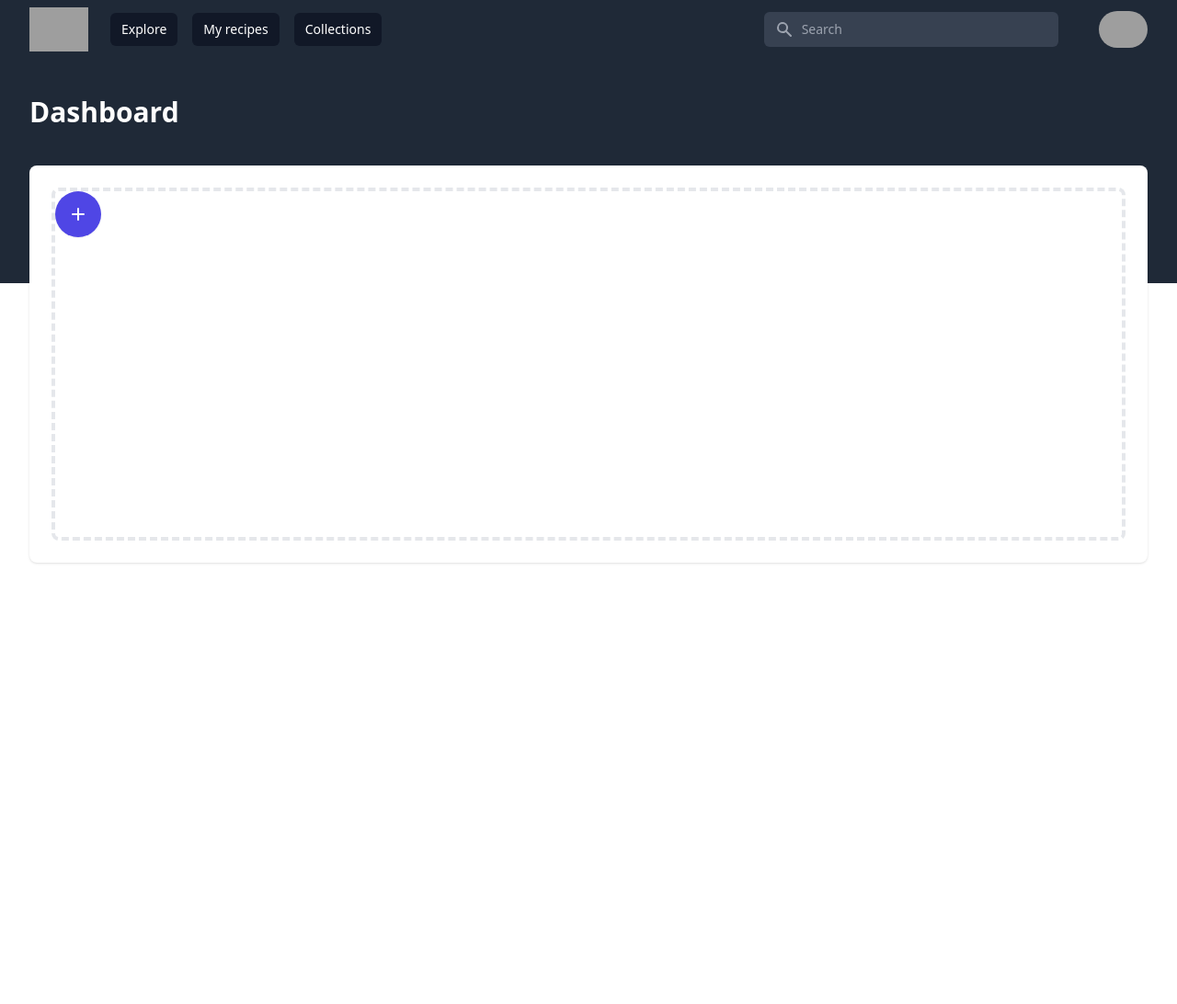
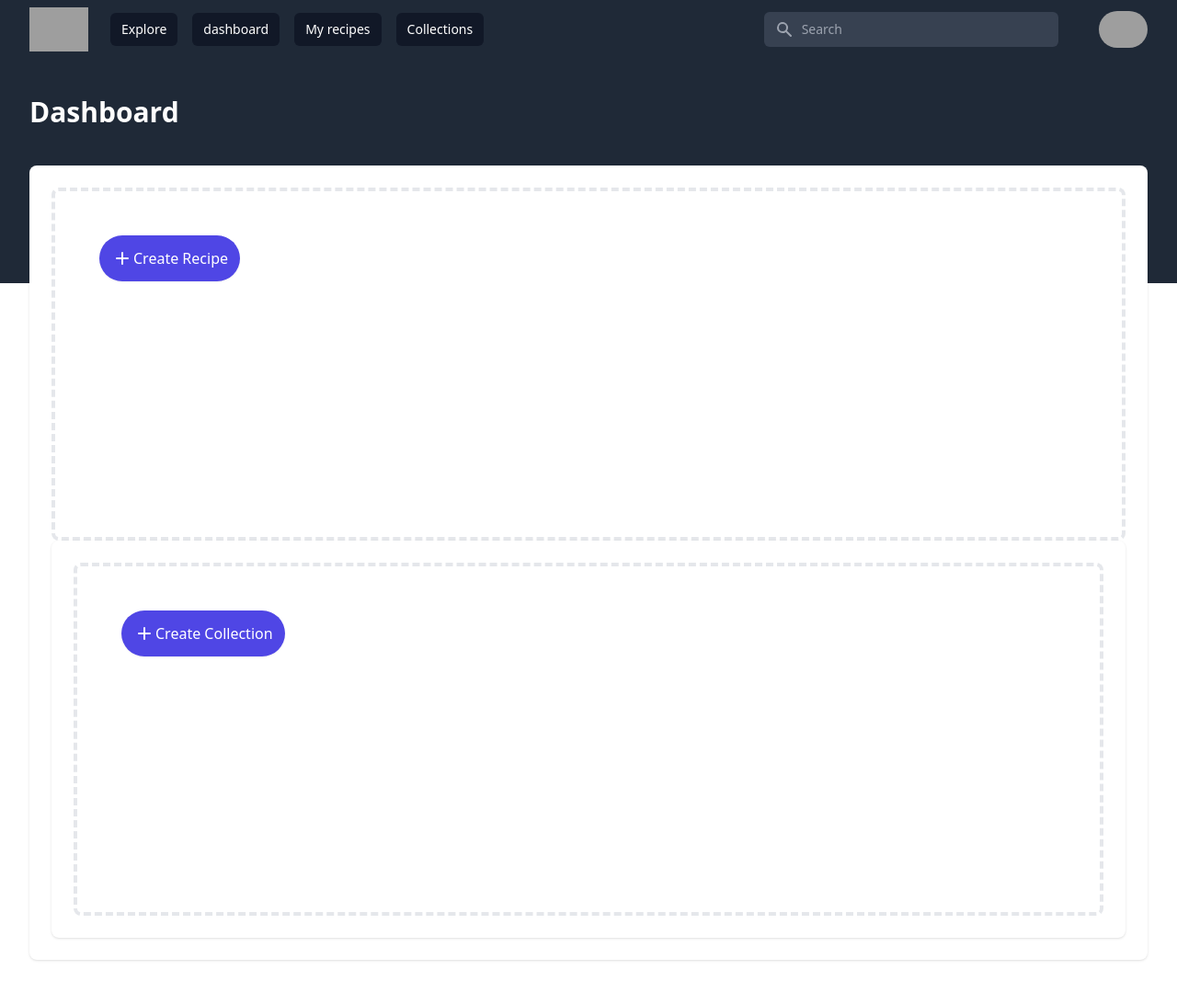
Before and after one commit to DanielLeviLucas/tasty, a Django app: page /recipes/dashboard/ in a window 1280 px wide. Shown: the whole page at 92% size. Before the commit the page ends 613 px from the top, so only its background shows below. Run offline with Django 4.2, Linux system fonts and the light colour scheme; a user stored in the database is signed in; some libraries are stand-ins or nearby versions; grey boxes are pictures that could not be loaded.

Commit message:
Add collection create & list

```diff
--- a/recipe/templates/navbar/dashboard.html
+++ b/recipe/templates/navbar/dashboard.html
@@ -14,15 +14,30 @@
 
         <main class="-mt-32">
         <div class="max-w-7xl mx-auto pb-12 px-4 sm:px-6 lg:px-8">
+            <a href="{% url "recipe:create-recipe" %}">
                 <div class="bg-white rounded-lg shadow px-5 py-6 sm:px-6">
-                <div class="border-4 border-dashed border-gray-200 rounded-lg h-96">
+                    <div class="border-4 border-dashed border-gray-200 rounded-lg h-96 p-12">
                         <button type="button" class="inline-flex items-center p-3 border border-transparent rounded-full shadow-sm text-white bg-indigo-600 hover:bg-indigo-700 focus:outline-none focus:ring-2 focus:ring-offset-2 focus:ring-indigo-500">
                             <!-- Heroicon name: outline/plus-sm -->
                             <svg class="h-6 w-6" xmlns="http://www.w3.org/2000/svg" fill="none" viewBox="0 0 24 24" stroke-width="2" stroke="currentColor" aria-hidden="true">
                               <path stroke-linecap="round" stroke-linejoin="round" d="M12 6v6m0 0v6m0-6h6m-6 0H6" />
                             </svg>
+                            Create Recipe
                           </button>
                     </div>
+            </a>
+            <a href="{% url "recipe:create-collection" %}">
+                <div class="bg-white rounded-lg shadow px-5 py-6 sm:px-6 justify-center">
+                    <div class="border-4 border-dashed border-gray-200 rounded-lg h-96 p-12">
+                        <button type="button" class="inline-flex items-center p-3 border border-transparent rounded-full shadow-sm text-white bg-indigo-600 hover:bg-indigo-700 focus:outline-none focus:ring-2 focus:ring-offset-2 focus:ring-indigo-500">
+                            <!-- Heroicon name: outline/plus-sm -->
+                            <svg class="h-6 w-6" xmlns="http://www.w3.org/2000/svg" fill="none" viewBox="0 0 24 24" stroke-width="2" stroke="currentColor" aria-hidden="true">
+                              <path stroke-linecap="round" stroke-linejoin="round" d="M12 6v6m0 0v6m0-6h6m-6 0H6" />
+                            </svg>
+                            Create Collection
+                          </button>
+                    </div>
+            </a>
             </div>
         </div>
         </main>
--- a/recipe/templates/recipes/recipe/create-recipe.html
+++ b/recipe/templates/recipes/recipe/create-recipe.html
@@ -13,7 +13,7 @@
         >
             {% csrf_token %}
 
-            {{ recipe_form|crispy }}
+            {{ recipe_form.as_p }}
 
             <h2>Ingredients</h2>
 
--- a/recipe/urls.py
+++ b/recipe/urls.py
@@ -14,4 +14,6 @@ urlpatterns = [
          views.RecipeDeleteView.as_view(), name='recipe-delete'),
     path('collection/create/',
          views.create_collection, name='create-collection'),
+    path('collection/list', views.CollectionListView.as_view(),
+         name='list-collection')
 ]
--- a/recipe/views.py
+++ b/recipe/views.py
@@ -80,7 +80,7 @@ class RecipeDeleteView(DeleteView):
 
 
 def create_collection(request):
-    template_name = 'navbar/collection/form.html'
+    template_name = 'navbar/collection/create/create-collection.html'
 
     collection_form = CollectionModelForm(request.POST or None)
 
@@ -93,10 +93,19 @@ def create_collection(request):
 
     collection_form = CollectionModelForm()
 
+    author_filter = Collection.objects.all().filter(author=request.user)
     context = {}
     context['collection_form'] = collection_form
+    return render(request, template_name, context)
 
-    return render(request, template_name, context)
+
+class CollectionListView(ListView):
+    model = Collection
+    template_name = 'recipes/author/author-recipe-collection.html'
+    context_object_name = 'collection'
+
+    def get_queryset(self):
+        return Collection.objects.filter(author=self.request.user.pk)
 
 
 class AuthorRecipe(RecipesListView):
@@ -104,6 +113,4 @@ class AuthorRecipe(RecipesListView):
     context_object_name = 'recipes'
 
     def get_queryset(self):
-        qs = super().get_queryset()
-        qs = qs.filter(author=self.request.user)
-        return qs
+        pass
--- a/theme/templates/base.html
+++ b/theme/templates/base.html
@@ -1,5 +1,4 @@
 {% load static tailwind_tags %}
-{% load tailwind_filters %}
 
 <!DOCTYPE html>
 <html lang="en">
@@ -13,7 +12,7 @@
   </head>
   <body>
     <!-- This example requires Tailwind CSS v2.0+ -->
-    <nav class="bg-gray-800">
+    <nav class="bg-gray-800 sticky top-0 z-10">
       <div class="max-w-7xl mx-auto px-4 sm:px-6 lg:px-8">
         <div class="flex items-center justify-between h-16">
           <div class="flex items-center">
@@ -34,12 +33,17 @@
                 >
                 {% if request.user.username  %}
                 <a
+                href="{% url "recipe:dashboard" %}"
+                class="bg-gray-900 text-white px-3 py-2 rounded-md text-sm font-medium"
+                >dashboard</a
+                >
+                <a
                 href="{% url "recipe:create-collection" %}"
                 class="bg-gray-900 text-white px-3 py-2 rounded-md text-sm font-medium"
                 >My recipes</a
                 >
                 <a
-                href="{% url "recipe:create-collection" %}"
+                href="{% url "recipe:list-collection" %}"
                 class="bg-gray-900 text-white px-3 py-2 rounded-md text-sm font-medium"
                 >Collections</a
                 >
```
Also changed, not shown: recipe/templates/navbar/collection/create/create-collection.html (added, +24 -0 lines), recipe/templates/navbar/collection/form.html (deleted, +0 -25 lines), recipe/templates/navbar/collection/no-collections.html (deleted, +0 -7 lines), recipe/templates/navbar/collection/partials/create-collection.html (deleted, +0 -16 lines), recipe/templates/partials/no-items.html (added, +23 -0 lines), recipe/templates/recipes/author/author-recipe-collection.html (added, +17 -0 lines). Lines whose indentation alone changed are shown as unchanged.
